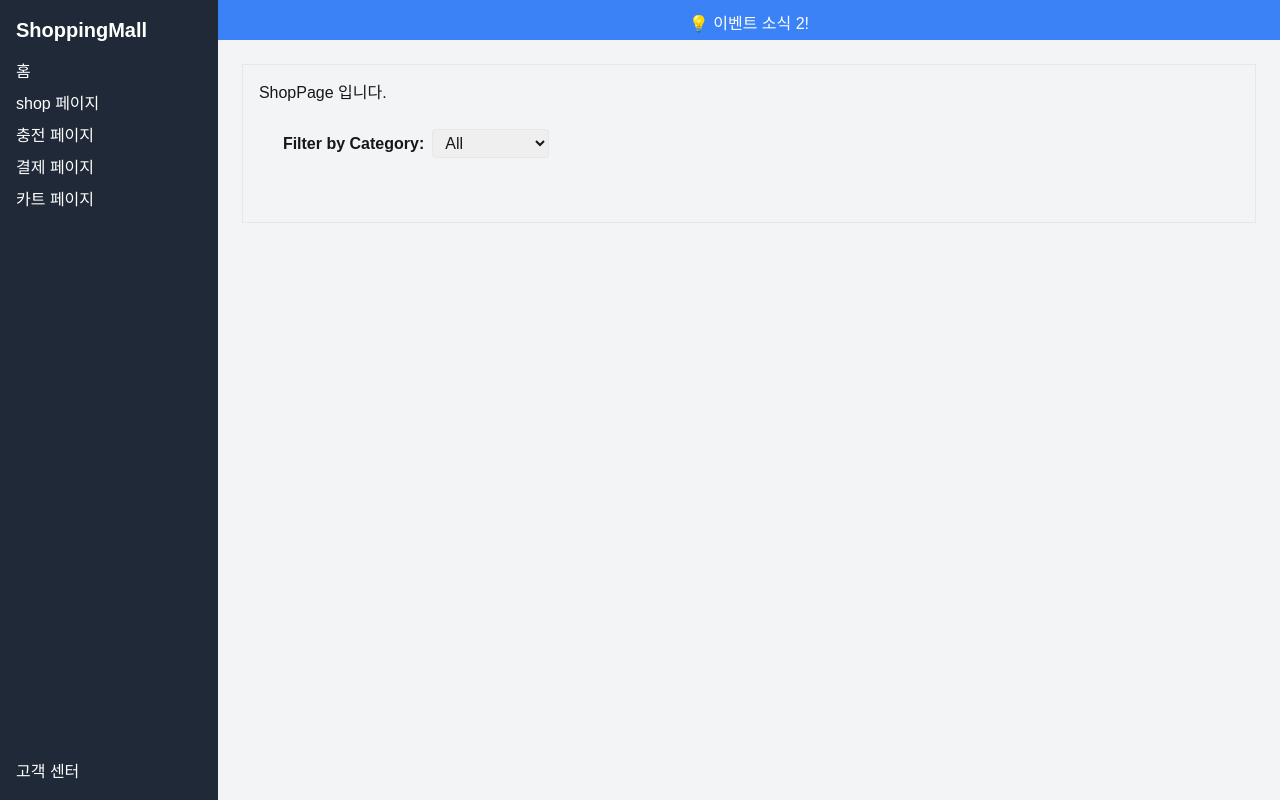
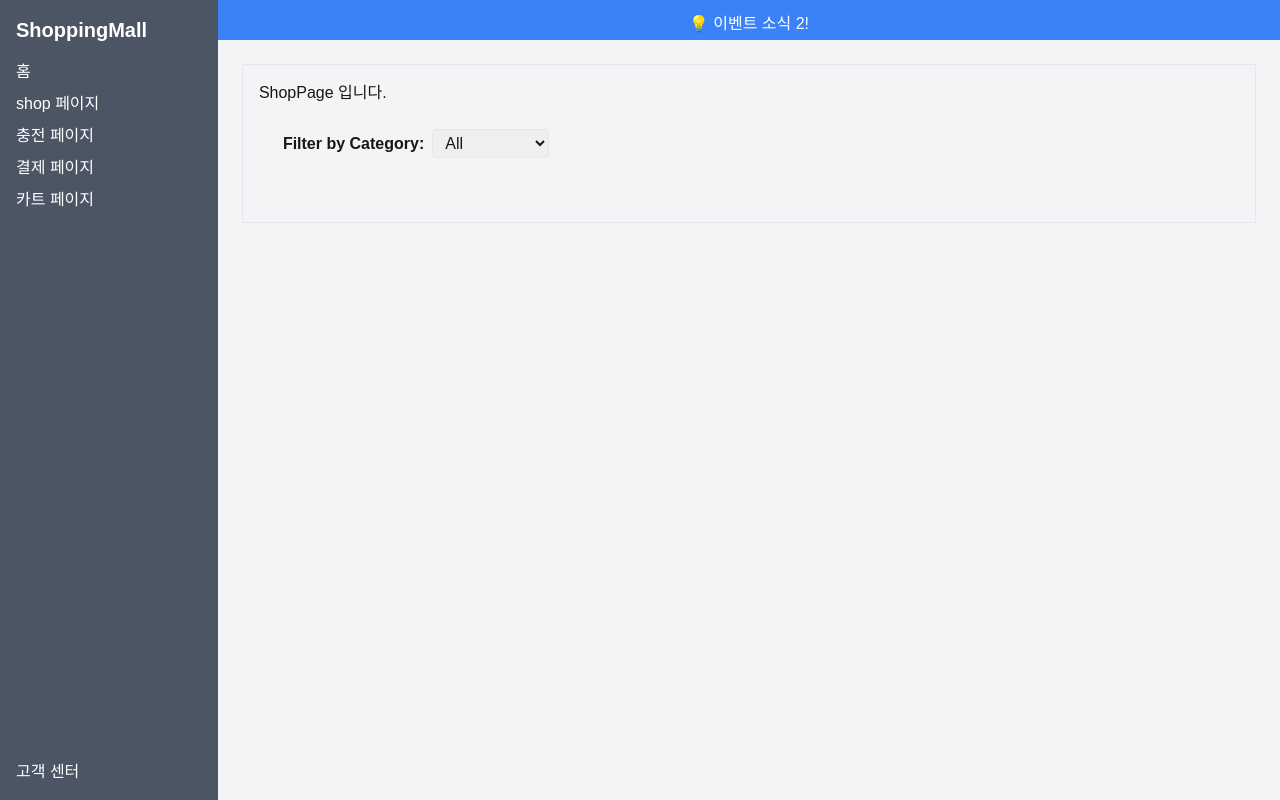
Before and after one commit to kyh0726/ToyProjectFe, a Next.js app: page /home/shop in a window 1280 px wide. Built offline with nearby package versions, Linux system fonts and the light colour scheme.

Commit message:
feat: Layout 수정 h-screen, h-full 관련해서 화면 다 채우지 못하고 비는 문제 해결

```diff
--- a/src/app/home/layout.tsx
+++ b/src/app/home/layout.tsx
@@ -8,14 +8,14 @@
     children: React.ReactNode;
 }) {
     return (
-        <div className="flex h-screen">
+        <div className="flex h-full h-full">
             {/* Sidebar */}
 
-            <aside className="w-64 bg-gray-800 text-white p-4 z-10 h-screen">
+            <aside className="w-64 bg-gray-600 text-white p-4 z-10 flex-grow min-h-screen">
                 <h1 className="text-xl font-bold mb-4">ShoppingMall</h1>
 
                 <nav>
-                    <ul className='z-1'>
+                <ul className="flex flex-col justify-between h-full">
                         <li className="mb-2"><Link href="/home">홈</Link></li>
                         <li className="mb-2"><Link href="/home/shop">shop 페이지</Link></li>
                         <li className="mb-2"><Link href="/home/recharge">충전 페이지</Link></li>
@@ -27,10 +27,10 @@
             </aside>
 
             {/* Main Content */}
-            <div className='w-full h-screen bg-gray-100'>
-            <Banner message="📢 Don't miss out on our latest updates!" />
+            <div className='w-full bg-gray-100'>
+                <Banner message="📢 Don't miss out on our latest updates!" />
 
-            <main className="flex-1 p-6">{children}</main>
+                <main className="flex-1 bg-gray-100 p-6">{children}</main>
             </div>
         </div>
     );
```
